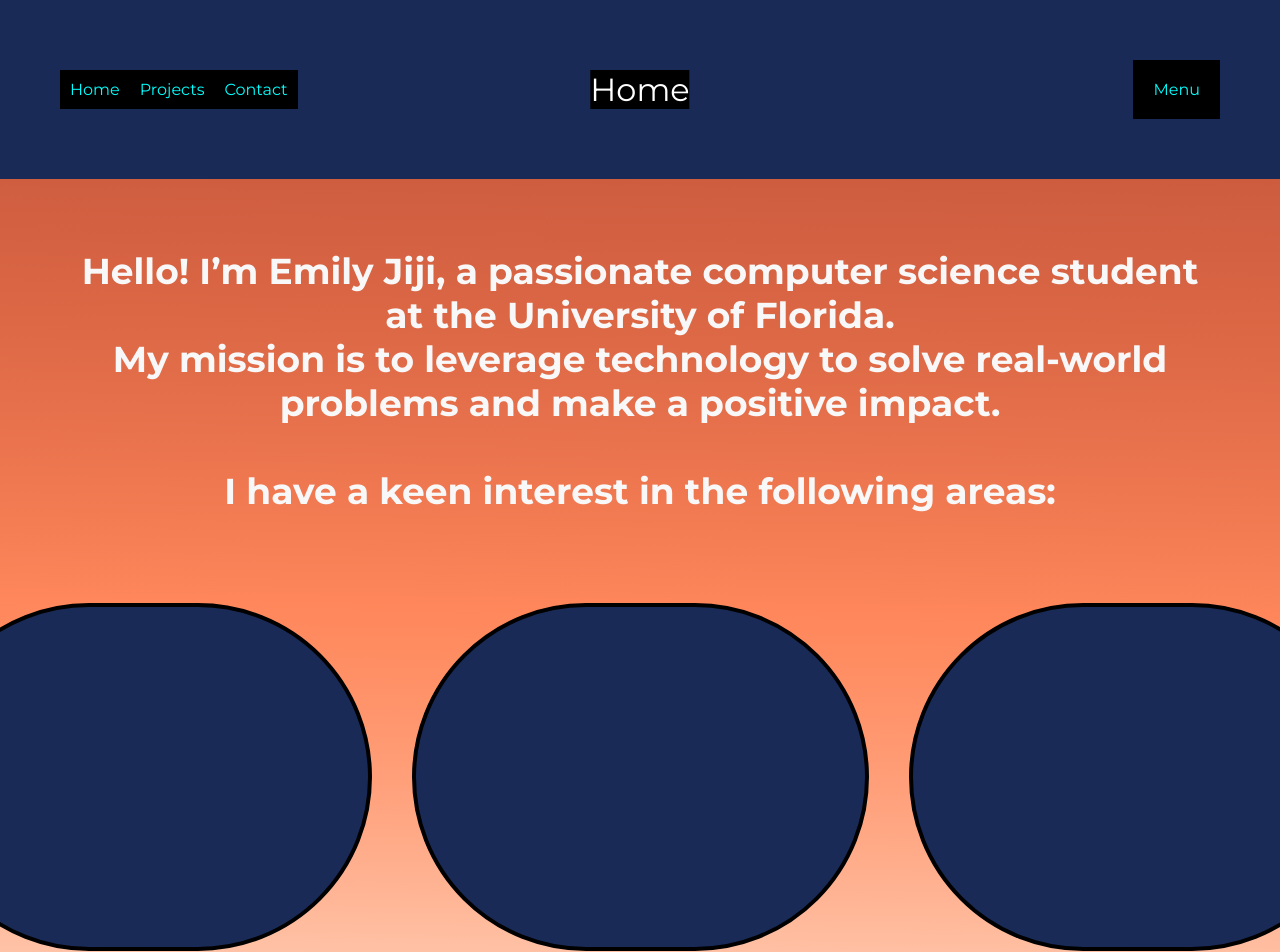
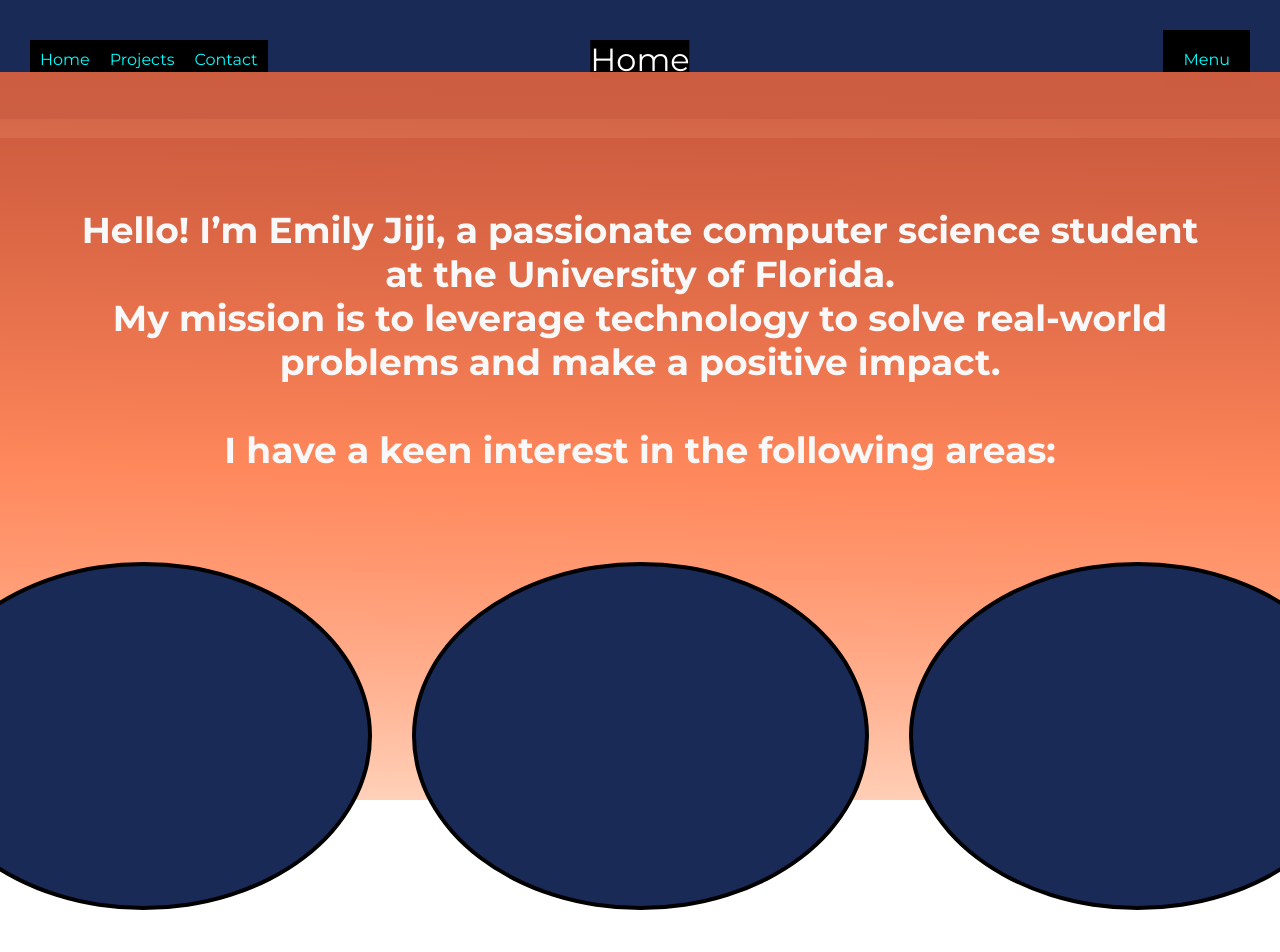
Before and after one commit to emilyjiji/newest-porfolio, a React (Create React App) app: page / in a window 1280 px wide. Shown: the top 952 px of the page. Built offline with nearby package versions, Linux system fonts and the light colour scheme.

Commit message:
fixed extending bottom of homepage and width

```diff
--- a/src/components/Home.css
+++ b/src/components/Home.css
@@ -1,27 +1,28 @@
 .home-body{
     display: flex;
     flex-direction: column;
-    /* color: #f8f8f8; */
     text-align: center;
     font-size: 36px;
     padding: 70px;
     font-weight: 600;
     color: #f8f8f8;
+}
 
-
-}
 .content {
+    position: absolute;
+    width: 100%;
+    top: 9%;
+    bottom: 0%;
     background: linear-gradient(181deg, #CD5C3F 0%,
     rgba(255, 127, 80, 0.75) 51.39%,
     rgba(255, 179, 139, 0.35) 100%);
-
 }
 
 .circles {
     display: flex;
     justify-content: center;
     margin-top: 20px;
-    padding-bottom: 70px;
+    padding-bottom: 150px;
   }
 
 .circle {
@@ -31,10 +32,8 @@
     background-color: #192A56;
     border: 10px solid #f8f8f8;
     margin: 0 20px;
-    border-radius: 449px;
-border: 4px solid #000;
-background: #192A56;
-
-
+    border-radius: 50%;
+    border: 4px solid #000;
+    background: #192A56;
 
 }
--- a/src/components/Navbar.css
+++ b/src/components/Navbar.css
@@ -1,5 +1,6 @@
 .nav {
-    padding: 60px; /* Increase the padding value to make the navbar bigger */
+    padding: 30px; /* Increase the padding value to make the navbar bigger */
+    /* height: 115px; */
     background: #192A56;
     display: flex;
     justify-content: space-between;
```
